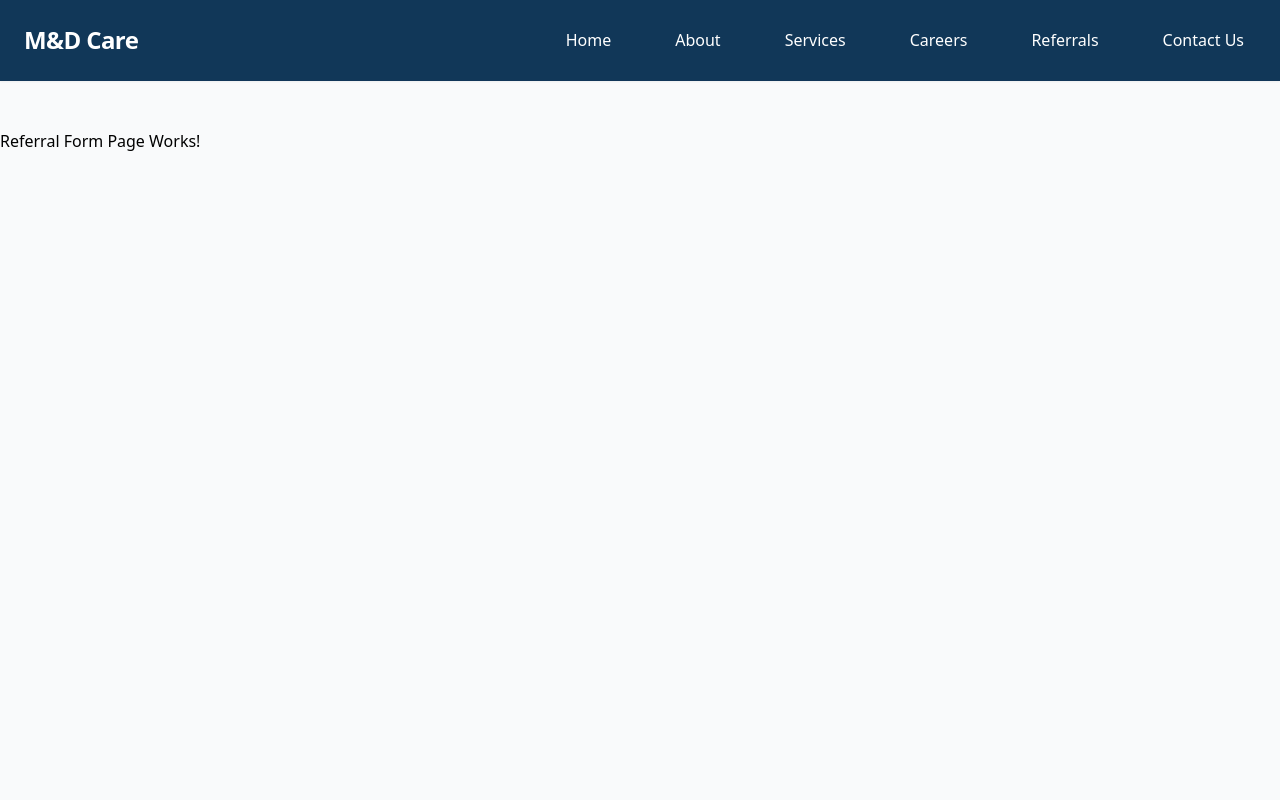
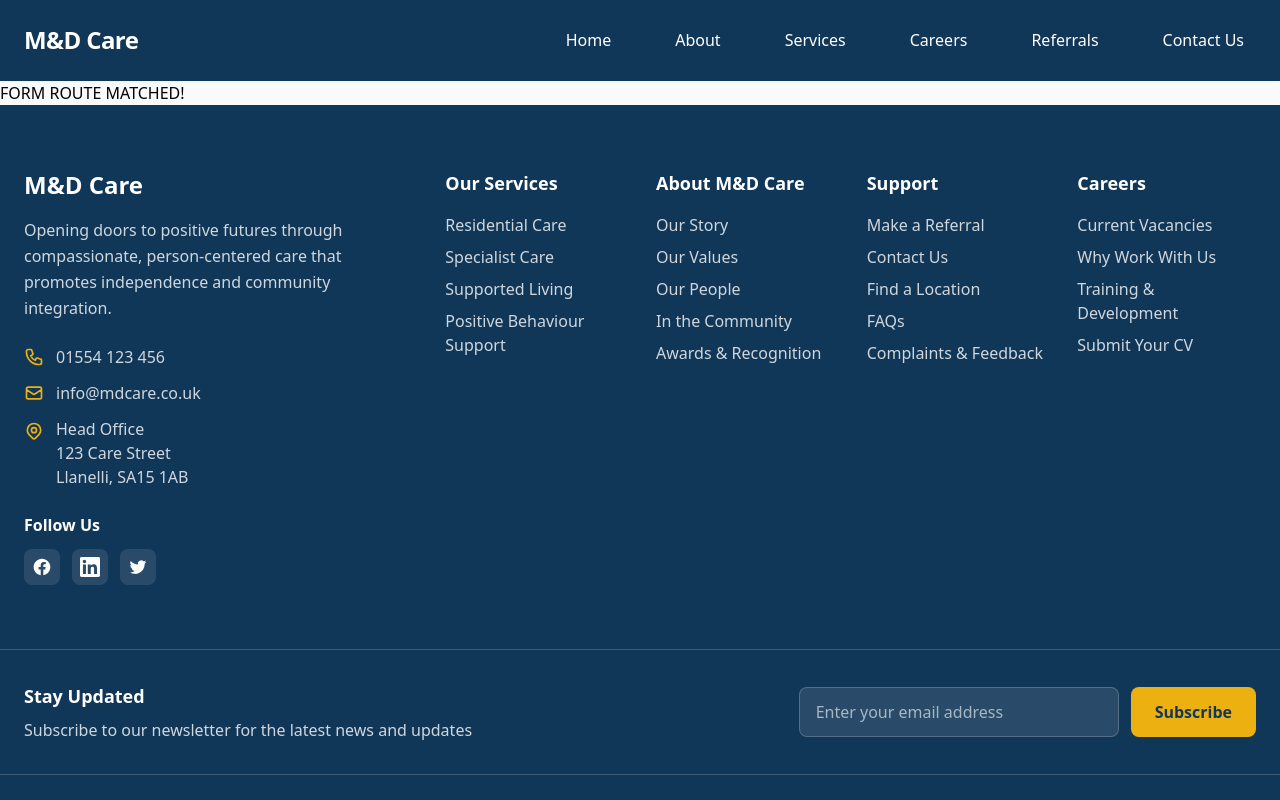
Before and after one commit to aldavies01/mdwebsite, a React (Vite) app: page /referrals/form in a window 1280 px wide. Shown: the top 800 px of the page. Built offline with nearby package versions, Linux system fonts and the light colour scheme.

Commit message:
more debugging referrals page

```diff
--- a/src/App.jsx
+++ b/src/App.jsx
@@ -35,7 +35,18 @@ function App() {
           <Route path="/careers/" element={<CareersPage />} />
           <Route path="/careers/vacancies" element={<VacanciesPage />} />
           <Route path="/referrals" element={<ReferralPage />} />
-          <Route path="/referrals/form/" element={<ReferralFormPage />} />
+
+          {/* Debug route */}
+          <Route
+            path="/referrals/form"
+            element={<div>FORM ROUTE MATCHED!</div>}
+          />
+
+          {/* Catch-all route for debugging */}
+          <Route
+            path="*"
+            element={<div>No route matched: {window.location.pathname}</div>}
+          />
         </Routes>
 
         <Footer />
```
